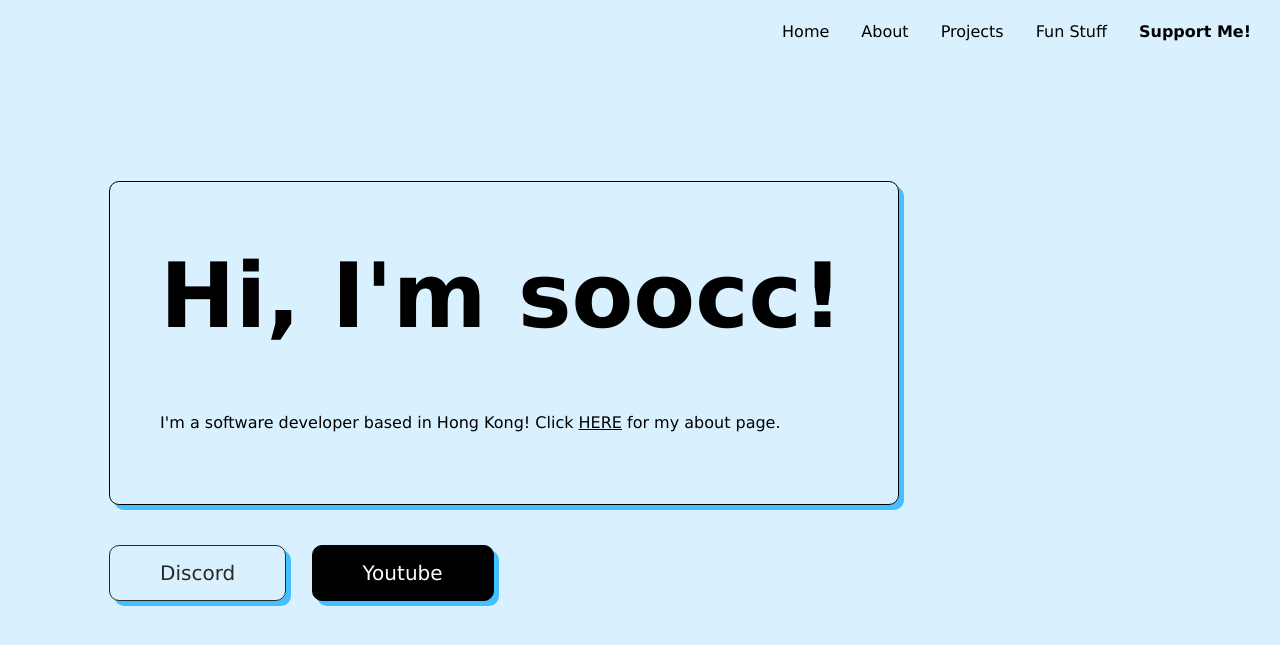
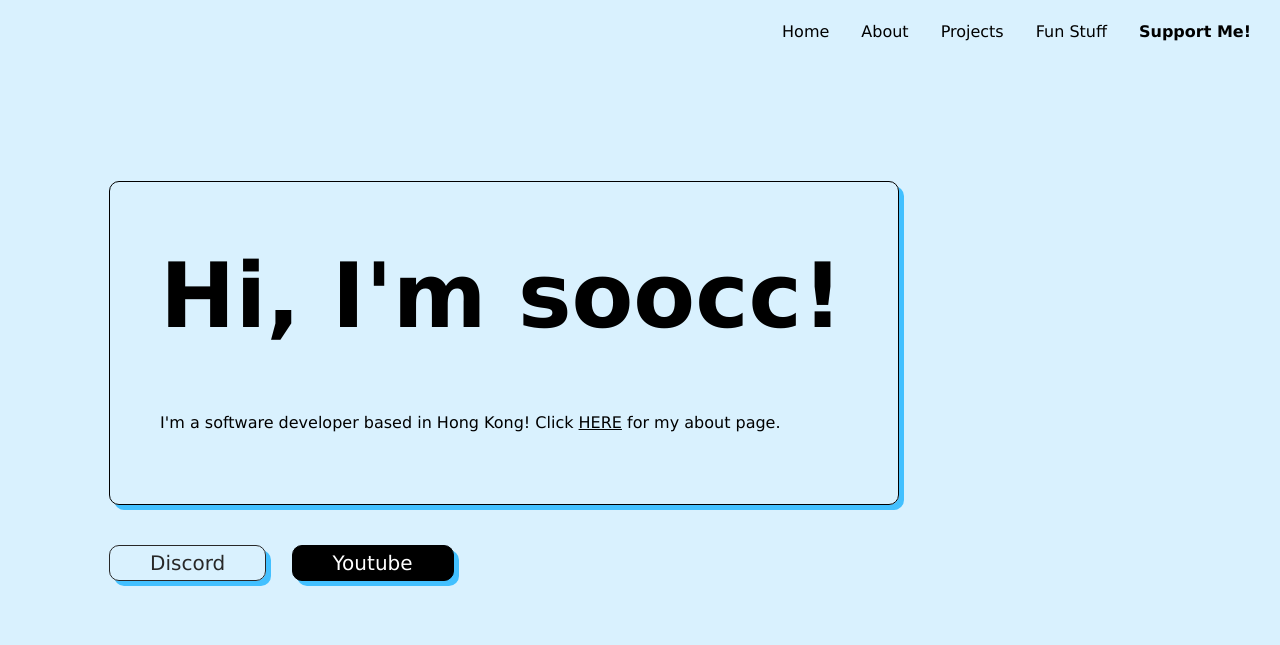
Before and after one commit to soocc/sooccsocks2, a Jekyll site: the page built from index.html, in a window 1280 px wide. Shown: the top 645 px of the page. Built offline with Jekyll 4.4.1, drawn with Linux system fonts in a browser that asks for light colours.

Commit message:
Update styles.css

```diff
--- a/styles/styles.css
+++ b/styles/styles.css
@@ -92,10 +92,10 @@ p {
   text-decoration: none;
   margin-top: 40px;
   float: left;
-  padding-left: 50px;
-  padding-right: 50px;
-  padding-top: 15px;
-  padding-bottom: 15px;
+  padding-left: 40px;
+  padding-right: 40px;
+  padding-top: 5px;
+  padding-bottom: 5px;
   border-style: solid;
   border-width: 1px;
   border-radius: 10px 10px 10px 10px;
```
